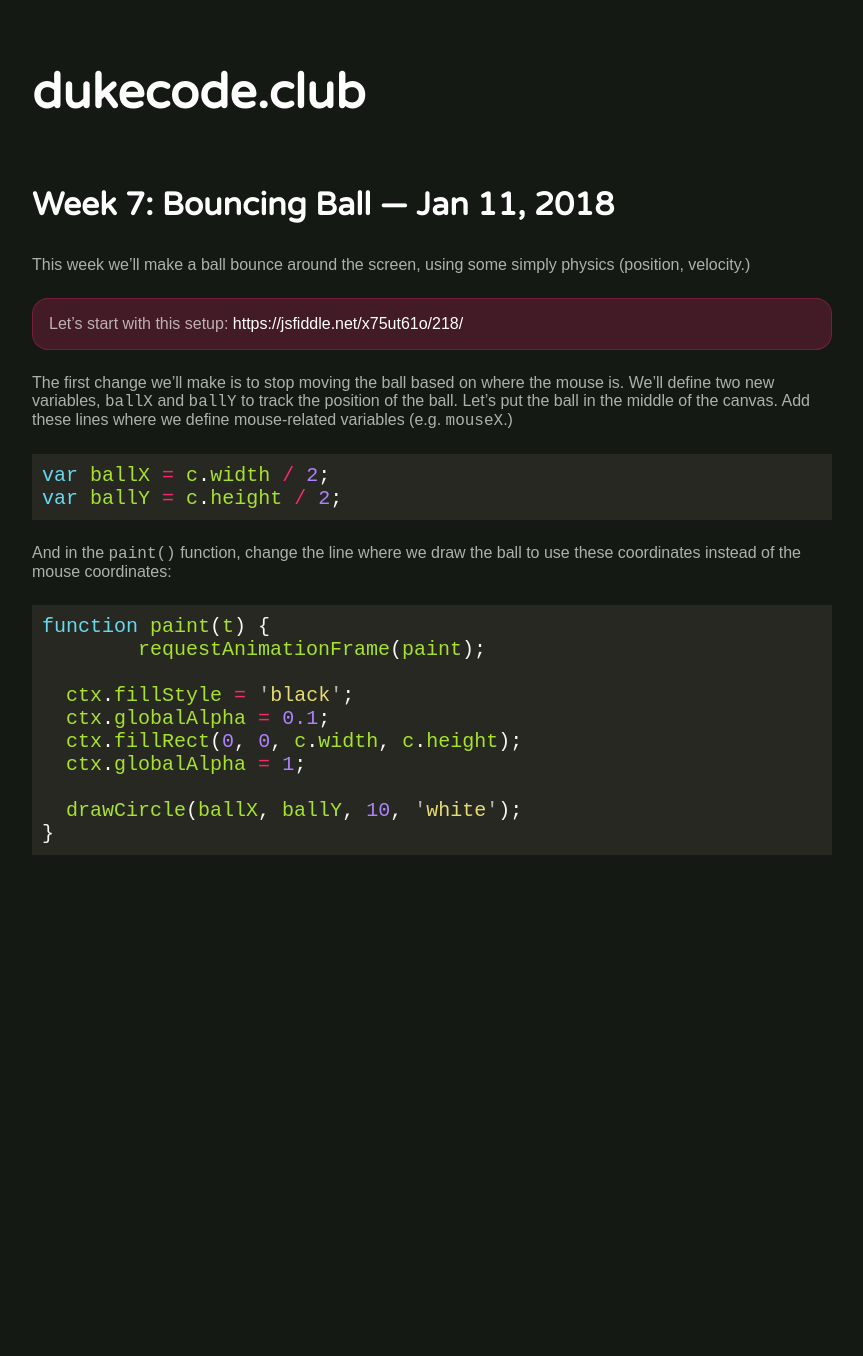
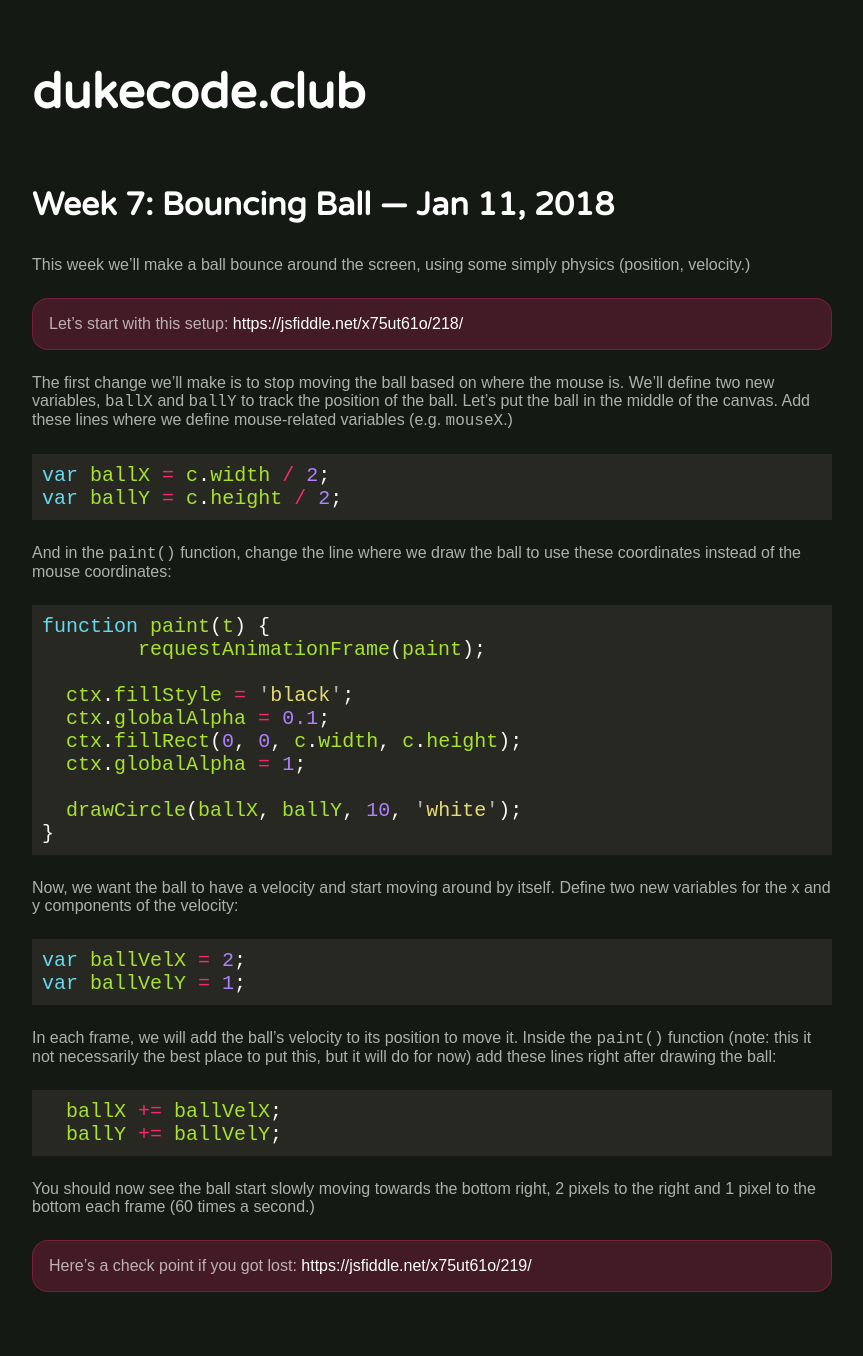
Before and after one commit to atesgoral/dukecode.club, a Jekyll site: the page built from _posts/2018-01-11-week-7-bouncing-ball.md, in a window 1280 px wide. Shown: the whole page, without its empty margins (208-1071 px from the left). Built offline with Jekyll 4.4.1, drawn with Linux system fonts in a browser that asks for light colours; our own code applies the rules of GitHub Pages for plain Markdown files; before the commit the page ends 919 px from its top, so only the background shows below that.

Commit message:
Move the ball

````diff
--- a/_posts/2018-01-11-week-7-bouncing-ball.md
+++ b/_posts/2018-01-11-week-7-bouncing-ball.md
@@ -29,3 +29,22 @@
   drawCircle(ballX, ballY, 10, 'white');
 }
 ```
+
+Now, we want the ball to have a velocity and start moving around by itself. Define two new variables for the x and y components of the velocity:
+
+```js
+var ballVelX = 2;
+var ballVelY = 1;
+```
+
+In each frame, we will add the ball's velocity to its position to move it. Inside the `paint()` function (note: this it not necessarily the best place to put this, but it will do for now) add these lines right after drawing the ball:
+
+```js
+  ballX += ballVelX;
+  ballY += ballVelY;
+```
+
+You should now see the ball start slowly moving towards the bottom right, 2 pixels to the right and 1 pixel to the bottom each frame (60 times a second.)
+
+Here's a check point if you got lost: <https://jsfiddle.net/x75ut61o/219/>
+{: .panel .snapshot }
````
